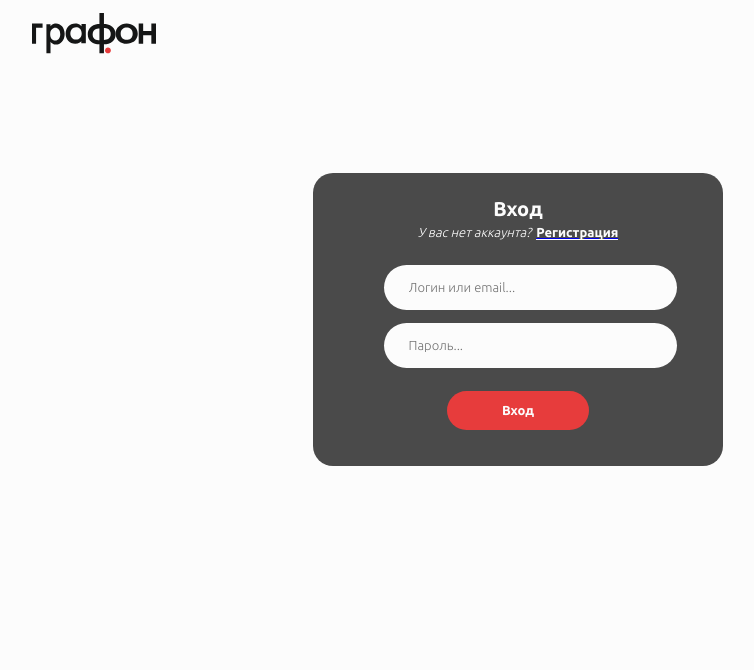
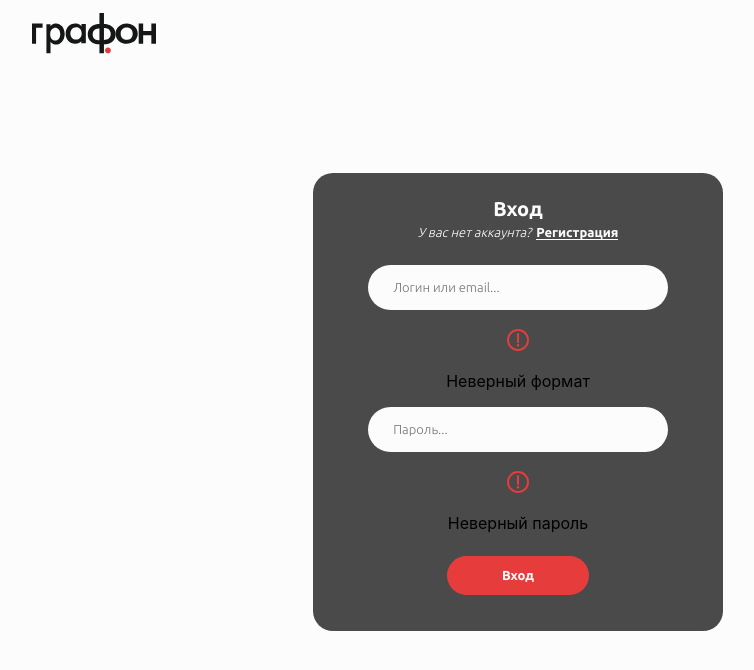
Before and after one commit to Kataiii/ConfiguratorFrontend, a React app: page /login in a window 1280 px wide. Shown: the top 670 px of the page, without its empty margins (122-876 px from the left). Built offline with nearby package versions, Linux system fonts and the light colour scheme; no server answers.

Commit message:
add error in form

```diff
--- /dev/null
+++ b/src/shared/ui/FormPart/ErrorForm.tsx
@@ -0,0 +1,17 @@
+import Error from '../../../assets/icons/icon-error.svg'
+
+
+interface ErrorFormProps{
+    errorcontent : string
+}
+
+const ErrorForm = (props : ErrorFormProps) => {
+    return(
+        <div>
+            <img src={Error} alt="icon-error"/>
+            <p>{props.errorcontent}</p>
+        </div>
+    )
+}
+
+export default ErrorForm;
--- a/src/shared/ui/css/InputForm.module.css
+++ b/src/shared/ui/css/InputForm.module.css
@@ -1,6 +1,6 @@
 .FormInput{
     display: block;
-    width: 100%;
+    width: 65%;
     background: #FCFCFC;
     border-radius: 30px;
     border: none;
@@ -10,7 +10,6 @@
     font-size: 13px;
     line-height: 15px;
     color: rgba(49, 49, 49, 0.5);
-    padding: 15px 0;
-    padding-left: 25px;
-    margin-bottom: 5%;
+    padding: 15px 25px;
+    margin: 0 auto 5%;
 }
--- a/src/widgets/FormLogin.tsx
+++ b/src/widgets/FormLogin.tsx
@@ -4,6 +4,7 @@ import styles from "./css/Form.module.css"
 import { useState, useEffect } from "react";
 import InputForm, {InputFormProps} from "../shared/ui/InputForm";
 import axios from "axios";
+import ErrorForm from "../shared/ui/FormPart/ErrorForm";
 
 
 interface IFormLogin{
@@ -17,23 +18,17 @@ const FormLogin = () => {
         password : ''
     })
 
-    useEffect(() => {
-      const apiLoginUrl = 'http://127.0.0.1:9000/sanctum/csrf-cookie';
-      axios.get(apiLoginUrl,{
-        headers: {
-          'Content-Type': 'application/json',
-          'Access-Control-Allow-Origin': '*',
-        }, withCredentials: true
-      }).then((response) => {
-        //let str1 : string = `csrf-token":"`;
-        //let str: number = response.data.indexOf(str1, response.data);
-        //let csrfToken : string = response.data.slice(str + str1.length, str + str1.length+response.data.slice(str + str1.length).indexOf('"'));
-        //console.log(csrfToken);
-        //document.cookie = "csrf-token="+csrfToken;
-        //localStorage.setItem('csrf-token', csrfToken);
-        console.log(response.data)
-      })
-    }, [setLoginState]);
+    // useEffect(() => {
+    //   const apiLoginUrl = 'http://127.0.0.1:9000/sanctum/csrf-cookie';
+    //   axios.get(apiLoginUrl,{
+    //     headers: {
+    //       'Content-Type': 'application/json',
+    //       'Access-Control-Allow-Origin': '*',
+    //     }, withCredentials: true
+    //   }).then((response) => {
+    //     console.log(response.data)
+    //   })
+    // }, [setLoginState]);
 
     const apiLogin = () => {
       const apiLoginUrl = 'http://127.0.0.1:9000/api/login';
@@ -51,7 +46,15 @@ const FormLogin = () => {
         withCredentials:false})
       .then((response) => {
         console.log(response);
-      })
+      }
+      )
+      .catch(function (error) {
+        if (error.response) {
+          console.log(error.response.data);
+          console.log(error.response.status);
+          console.log(error.response.headers);
+        }
+      });
     }
 
     const onBlurEmail = (e: React.ChangeEvent<HTMLInputElement>) => {
@@ -71,13 +74,17 @@ const FormLogin = () => {
             <h1 className={styles.FormTitle}>Вход</h1>
             <div className={styles.FormDivWrapLink}>
                 <p className={styles.FormContent}>У вас нет аккаунта?</p>
-                <Link to={'/login/register'} >
+                <Link to={'/login/register'} className={styles.FormLinkWrap}>
                   <p className={styles.FormLink}>Регистрация</p>
                 </Link>
             </div>
-            <div className={styles.FormDivWrapInput}>
+            <div>
                 <InputForm type="text" placeholder="Логин или email..." error="Неверный формат" action={onBlurEmail}></InputForm>
+                <ErrorForm errorcontent="Неверный формат"></ErrorForm>
+            </div>
+            <div>
                 <InputForm type="password" placeholder="Пароль..." error="Неверный пароль" action={onBlurPassword}></InputForm>
+                <ErrorForm errorcontent="Неверный пароль"></ErrorForm>
             </div>
             <div className={styles.FormDivWrapButton}>
                 <Button title="Вход" onClick={apiLogin}></Button>
--- a/src/widgets/css/Form.module.css
+++ b/src/widgets/css/Form.module.css
@@ -50,22 +50,10 @@
     margin: 0 auto;
 }
 
-.FormInput{
-    display: block;
-    width: 100%;
-    background: #FCFCFC;
-    border-radius: 30px;
-    border: none;
-    font-family: 'Ubuntu';
-    font-style: normal;
-    font-weight: 300;
-    font-size: 13px;
-    line-height: 15px;
-    color: rgba(49, 49, 49, 0.5);
-    padding: 15px 0;
-    padding-left: 25px;
-    margin-bottom: 5%;
+.FormLinkWrap{
+    text-decoration: none;
 }
+
 
 .FormDivWrapButton{
     margin: 6% 0;
```
